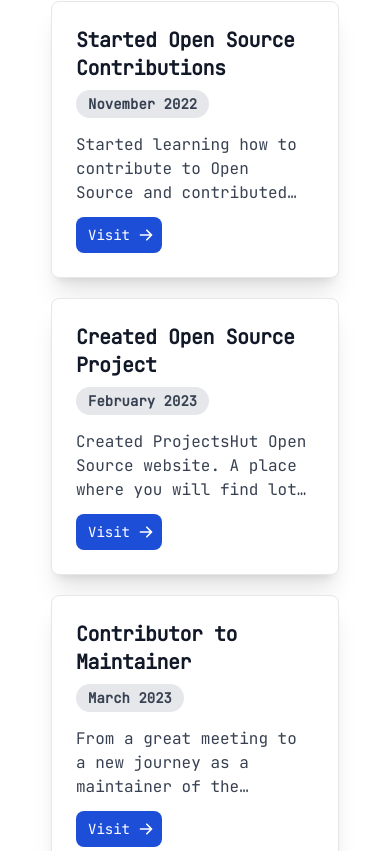
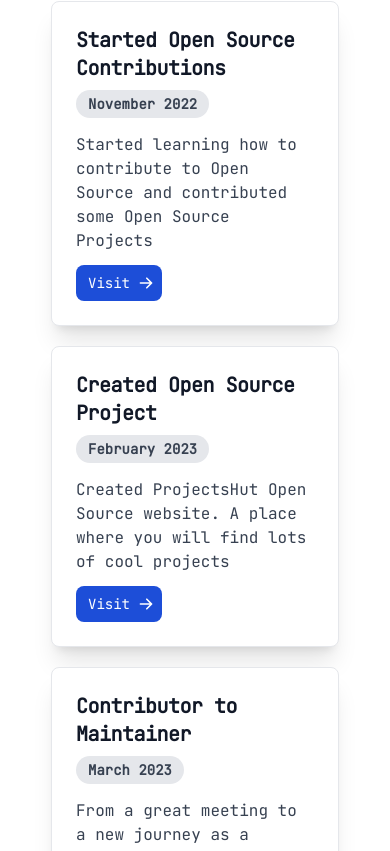
Before and after one commit to priyankarpal/priyankarpal.github.io, a React (Vite) app: page / in a window 390 px wide. Shown: the part 2033-2884 px from the top of the page. Built offline with nearby package versions, Linux system fonts and the light colour scheme.

Commit message:
removed line-clamp for mobile view (#33)

```diff
--- a/src/components/experience.jsx
+++ b/src/components/experience.jsx
@@ -11,9 +11,7 @@ function Experience({ title, link, description, date }) {
           {date}
         </span>
 
-        <p className="mb-3  text-gray-700 dark:text-gray-400 line-clamp-3">
-          {description}
-        </p>
+        <p className="mb-3  text-gray-700 dark:text-gray-400">{description}</p>
         <a
           href={link}
           target="_blank"
```
